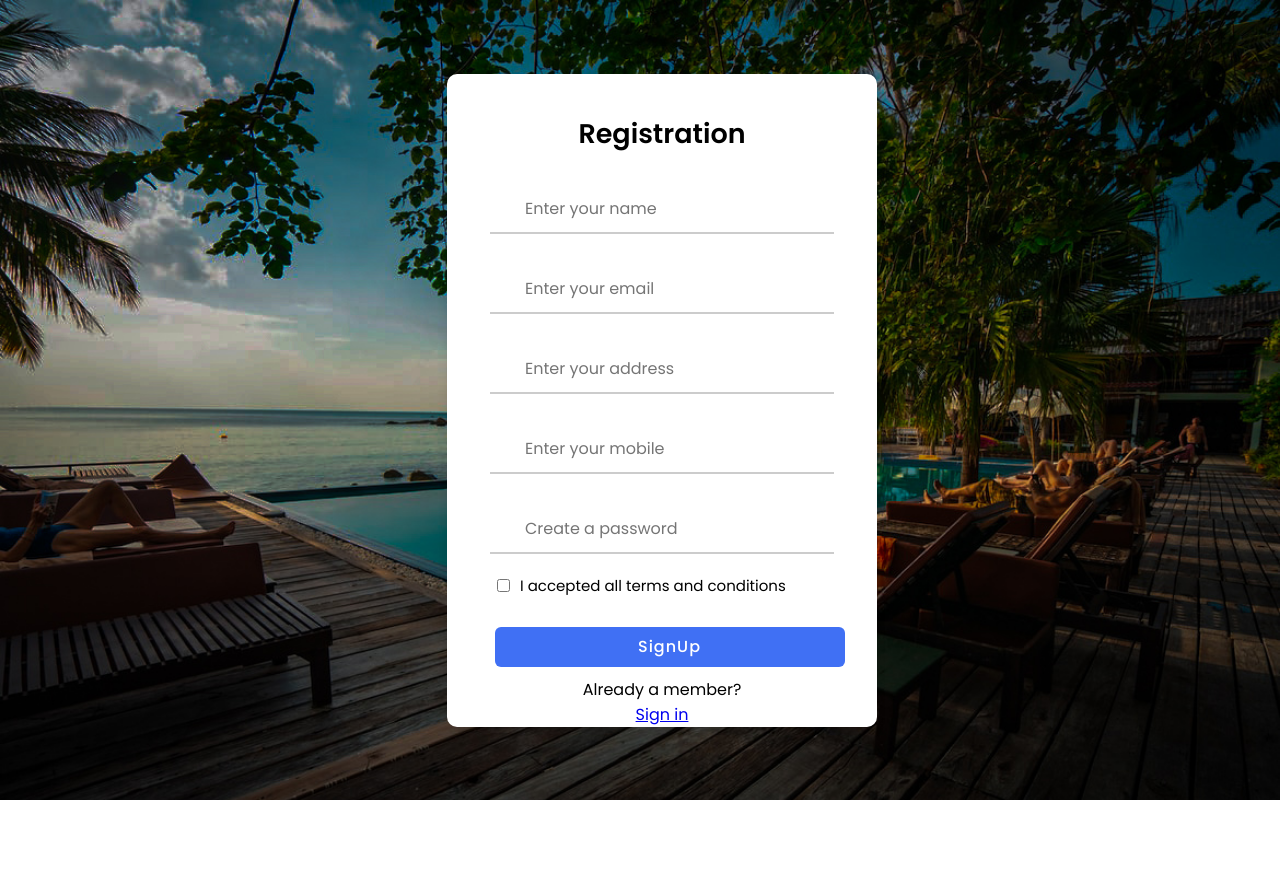
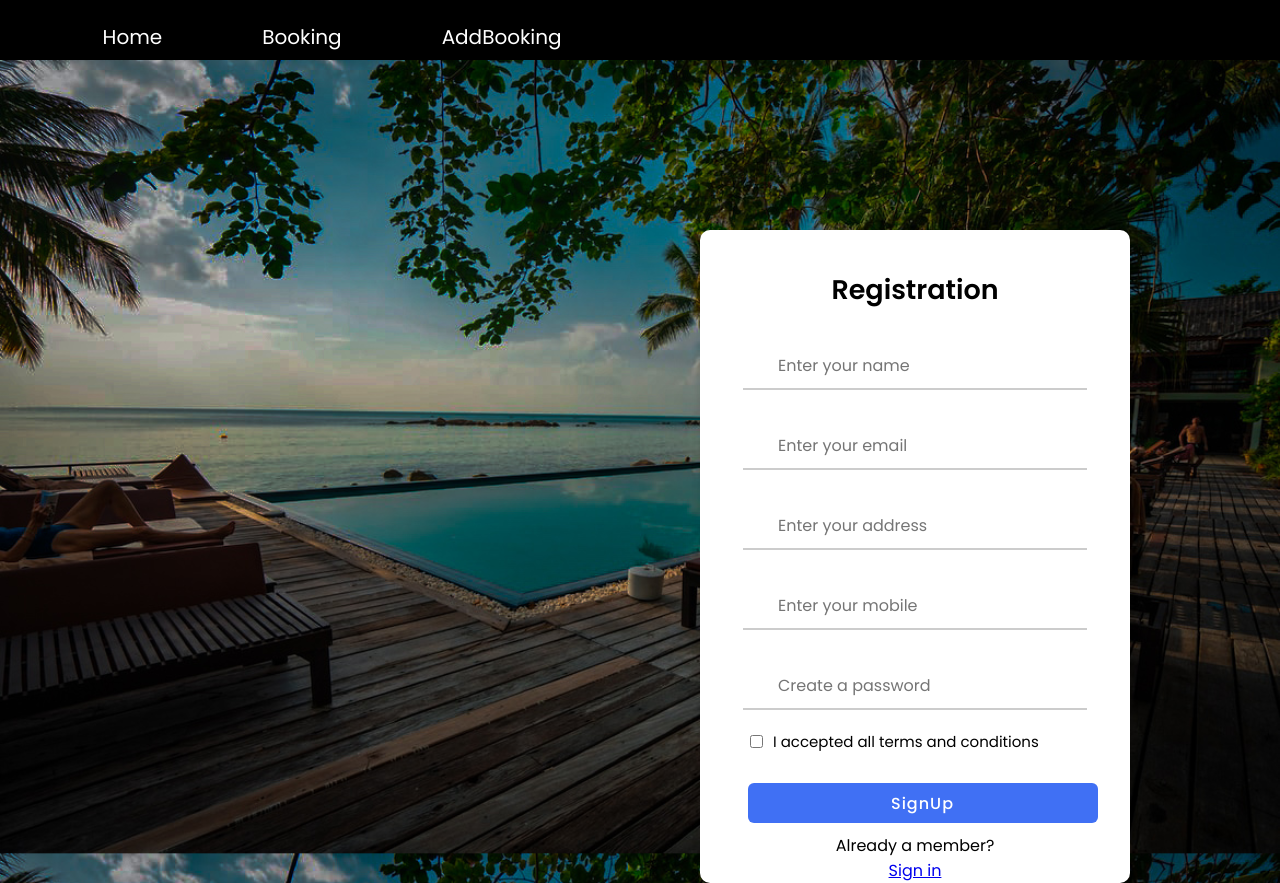
Before and after one commit to IT21497834/react_login_new99, a React (Create React App) app: page /register in a window 1280 px wide. Before the commit the page ends 800 px from the top, so only its background shows below. Built offline with nearby package versions, Linux system fonts and the light colour scheme.

Commit message:
with nav bar

```diff
--- a/package.json
+++ b/package.json
@@ -7,6 +7,7 @@
     "@testing-library/react": "^13.4.0",
     "@testing-library/user-event": "^13.5.0",
     "axios": "^1.3.6",
+    "bootstrap": "^5.2.3",
     "react": "^18.2.0",
     "react-dom": "^18.2.0",
     "react-icons": "^4.8.0",
--- a/public/assets/style.css
+++ b/public/assets/style.css
@@ -12,9 +12,9 @@
 
 body{
     height: 100vh;
-    display: flex;
-    align-items: center;
-    justify-content: center;
+    display: block;
+    /*align-items: center;*/
+    /*justify-content: center;*/
     background-image: url(./bg_img3.jpg);
     background-size: cover;
 }
@@ -29,6 +29,8 @@ body{
     box-shadow: 0 5px 10px rgba(0, 0, 0, 0.1);
     overflow: hidden;
     margin: 0 5px;
+    margin-top: 170px;
+    margin-left: 700px;
 
 }
 
@@ -136,6 +138,7 @@ body{
     border-radius: 10px;
     box-shadow: 0 5px 10px rgba(0, 0, 0, 0.1);
     margin: 0 5px;
+
 }
 
 .form-control99{
@@ -167,9 +170,12 @@ body{
     margin-left: 10px;
 }
 
-/*.list23*/
-
-/*}*/
+.list23{
+    color: black;
+    pointer-events: none;
+    list-style: none;
+    margin-left: 10px;
+}
 
 .container98{
     background-color: white;
@@ -178,4 +184,7 @@ body{
     border-radius: 10px;
     box-shadow: 0 5px 10px rgba(0, 0, 0, 0.1);
     margin: 0 5px;
+    margin-top: 170px;
+    margin-left: 700px;
+
 }
--- a/src/App.js
+++ b/src/App.js
@@ -7,6 +7,7 @@ import Loginpage from './pages/loginpage';
 import Viewpage from './pages/viewpage';
 import Test1 from './pages/test1';
 import Editpg from "./pages/editpg";
+import Navbar from "./layerout/navbar";
 
 
 
@@ -18,7 +19,7 @@ function App(){
       <div className="App">
 
         <Router>
-
+            <Navbar/>
           <Routes>
 
             <Route exact path="/register" element={<Registerpage/>}/>
--- /dev/null
+++ b/src/layerout/navbar.css
@@ -0,0 +1,56 @@
+.nav{
+    background-color: #000000;
+    color: #000000;
+    height: 60px;
+
+}
+
+.nav-contain {
+
+    justify-content: normal;
+    margin-left: 10%;
+    /*margin-top: -20%;*/
+
+}
+
+.container11{
+    /*margin-left: 10%;*/
+
+}
+
+.nav3{
+    margin-left: -1100px;
+    text-decoration: none;
+    font-size: 40px;
+    color: white;
+
+
+}
+
+.nav4{
+    margin-top: -200px;
+    margin-left: 200px;
+    text-decoration: none;
+    font-size: 20px;
+    color: white;
+
+}
+
+.nav5{
+    margin-top: -200px;
+    margin-left: 100px;
+    text-decoration: none;
+    font-size: 20px;
+    color: white;
+
+}
+
+
+.nav6{
+    margin-top: -200px;
+    margin-left: 100px;
+    text-decoration: none;
+    font-size: 20px;
+    color: white;
+
+}
--- /dev/null
+++ b/src/layerout/navbar.js
@@ -0,0 +1,41 @@
+import React from 'react'
+import {Link} from 'react-router-dom'
+import './navbar.css';
+
+export default function
+
+    () {
+
+
+
+
+    return (
+        <div className="nav">
+            <div className="nav1">
+
+                <div className="nav2">
+
+
+                    <div className="nav-contain">
+
+                        <Link className="nav3" to="/testpg">
+                            <b>FRESCO</b>
+                        </Link>
+
+                        <a className="nav4" href="https://www.youtube.com/">
+                            Home
+                        </a>
+
+                        <Link className="nav5" to="/home_room">
+                            Booking
+                        </Link>
+
+                        <Link className="nav6" to="/home_hall">AddBooking</Link>
+
+                    </div>
+                </div>
+            </div>
+
+        </div>
+    )
+}
--- a/src/pages/loginpage.js
+++ b/src/pages/loginpage.js
@@ -40,7 +40,7 @@ function Loginpage() {
                 }
                 else if(result.data.authenticated === true)
                 {
-                    alert("Login Success");
+                    // alert("Login Success");
                     localStorage.setItem("user_id",result.data.user_id)
                     // const userId=response.data.id
                     navigate(`/testpg`);
@@ -112,7 +112,7 @@ function Loginpage() {
 
                         <div className="input-field button">
                             {/* <input type="button" value="Login" /> */}
-                            <button to="/testpg" onClick={login}>Login</button>
+                            <button  onClick={login}>Login</button>
 
                         </div>
                     {/*</form>*/}
--- a/src/pages/viewpage.js
+++ b/src/pages/viewpage.js
@@ -99,19 +99,19 @@ function Viewpage() {
                                     {user.email}
                                 </li>
 
-                                <li className='list-group-item'>
+                                <li className='list23'>
                                     <b>Address  &emsp; :&ensp;</b>
                                     {user.address}
                                 </li>
 
-
-                                <li className='list-group-item'>
+                                {/*<li className='list-group-item'>*/}
+                                <li className='list23'>
                                     <b>Mobile  &emsp; :&ensp;</b>
                                     {user.mobile}
                                 </li>
 
 
-                                <li className='list-group-item'>
+                                <li className='list23'>
                                     <b>Password &emsp;   : &ensp; </b>
                                     {user.password}
                                 </li>
```
Also changed, not shown: src/pages/test1.js (indentation only), 1 other file (tests, documents, lock files or other folders).
